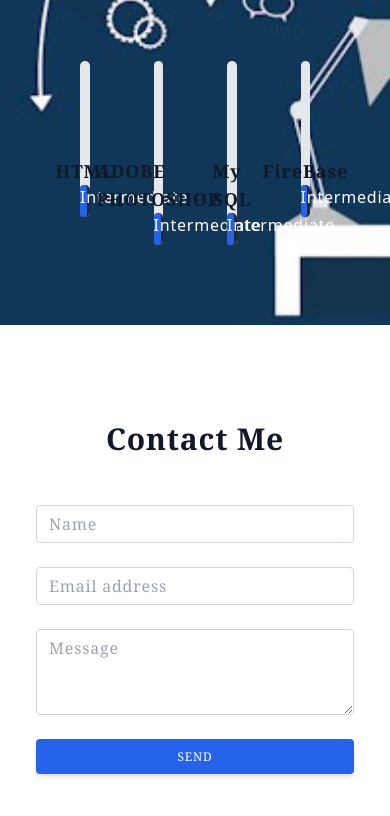
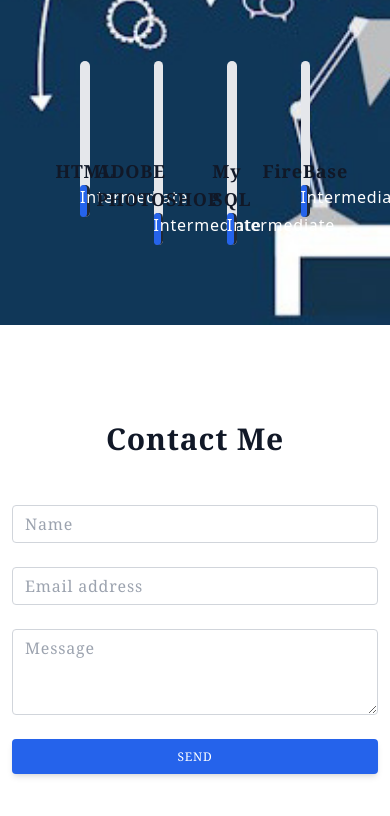
Before and after one commit to jackhack2002/portfolio, a website: page index.html in a window 390 px wide. Shown: the part 4434-5250 px from the top of the page. Drawn offline with nearby package versions, Linux system fonts and the light colour scheme.

Commit message:
contact update

```diff
--- a/index.html
+++ b/index.html
@@ -354,10 +354,9 @@
                       </div>
                     </section>
 
-                    <div class="container my-24 px-6 mx-auto">
                       <section id="contact" class="font-serif antialiased leading-normal tracking-wider text-gray-900 bg-no-repeat bg-cover" style="background-image:url('./assets/img/contact.jpg');">
 
-                        <div class="max-w-[700px] mx-auto px-3 lg:px-6">
+                        <div class="max-w-[700px] mx-auto px-3 lg:px-6"><br><br><br><br>
                           <h2 class="text-3xl font-bold mb-12 text-center">Contact Me</h2>
                           <form action="https://formsubmit.co/jacobjabakumar2002@gmail.com" method="POST">
                             <div class="form-group mb-6">
@@ -371,9 +370,8 @@
                             </div>
 
                             <button type="submit" class="w-full px-6 py-2.5 bg-blue-600 text-white font-medium text-xs leading-tight uppercase rounded shadow-md hover:bg-blue-700 hover:shadow-lg focus:bg-blue-700 focus:shadow-lg focus:outline-none focus:ring-0 active:bg-blue-800 active:shadow-lg transition duration-150 ease-in-out">Send</button>
-                          </form>
+                          </form><br><br><br><br><br><br>
                         </div>
                       </section>
-                  </div>
 </body>
 </html>
```
